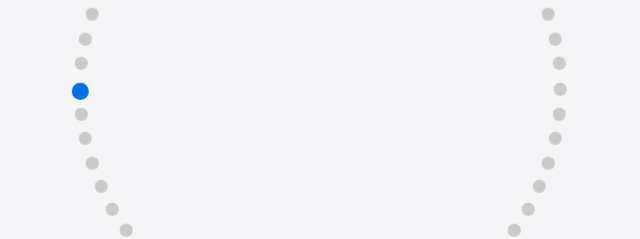
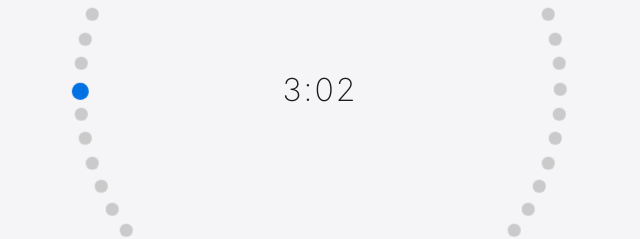
Before and after one commit to ac14choudhary/Dot-Clock, a plain HTML site: page index.html in a window 1280 px wide. Both pictures are taken after a click on the button "Demo Minute". Shown: the part 320-559 px from the top of the page, 320-960 px from the left. Drawn offline with nearby package versions, Linux system fonts and the light colour scheme.

Commit message:
Make time label persistently visible in Ring Mode

```diff
--- a/index.html
+++ b/index.html
@@ -56,7 +56,7 @@
             </div>
         </div>
     </div>
-    <script src="script.js"></script>
+    <script src="script.js?v=2"></script>
 </body>
 
 </html>
--- a/script.js
+++ b/script.js
@@ -186,7 +186,12 @@ class RingMode {
 
         // Show cursor specific to Ring
         this.cursorDot.style.opacity = '1';
+        this.cursorDot.style.opacity = '1';
         this.lastMinute = new Date().getMinutes();
+
+        // Show time label immediately
+        this.app.timeLabel.classList.add('visible');
+        this.updateTimeLabel(new Date());
     }
 
     leave() {
@@ -207,9 +212,17 @@ class RingMode {
         const m = date.getMinutes();
         const displayH = h % 12 || 12;
         const displayM = m.toString().padStart(2, '0');
+        this.app.timeLabel.classList.add('visible'); // Ensure visible
+        this.updateTimeLabel(date); // Update text immediately
+        this.cursorDot.style.opacity = '0';
+    }
+
+    updateTimeLabel(date) {
+        const h = date.getHours();
+        const m = date.getMinutes();
+        const displayH = h % 12 || 12;
+        const displayM = m.toString().padStart(2, '0');
         this.app.timeLabel.textContent = `${displayH}:${displayM}`;
-        this.app.timeLabel.classList.add('visible');
-        this.cursorDot.style.opacity = '0';
     }
 
     update(now) {
@@ -219,9 +232,12 @@ class RingMode {
         }
         this.lastMinute = currentMinute;
 
+        // Always update time label in Ring Mode
+        this.updateTimeLabel(now);
+
         if (this.isTimestampMode && Date.now() > this.timestampEndTime) {
             this.isTimestampMode = false;
-            this.app.timeLabel.classList.remove('visible');
+            // distinct from label visibility
             this.cursorDot.style.opacity = '1';
         }
     }
--- a/style.css
+++ b/style.css
@@ -130,6 +130,7 @@ body {
     font-size: 2rem;
     font-weight: 200;
     opacity: 0;
+    z-index: 100;
     transition: opacity 0.3s ease;
     pointer-events: none;
     letter-spacing: 2px;
```
